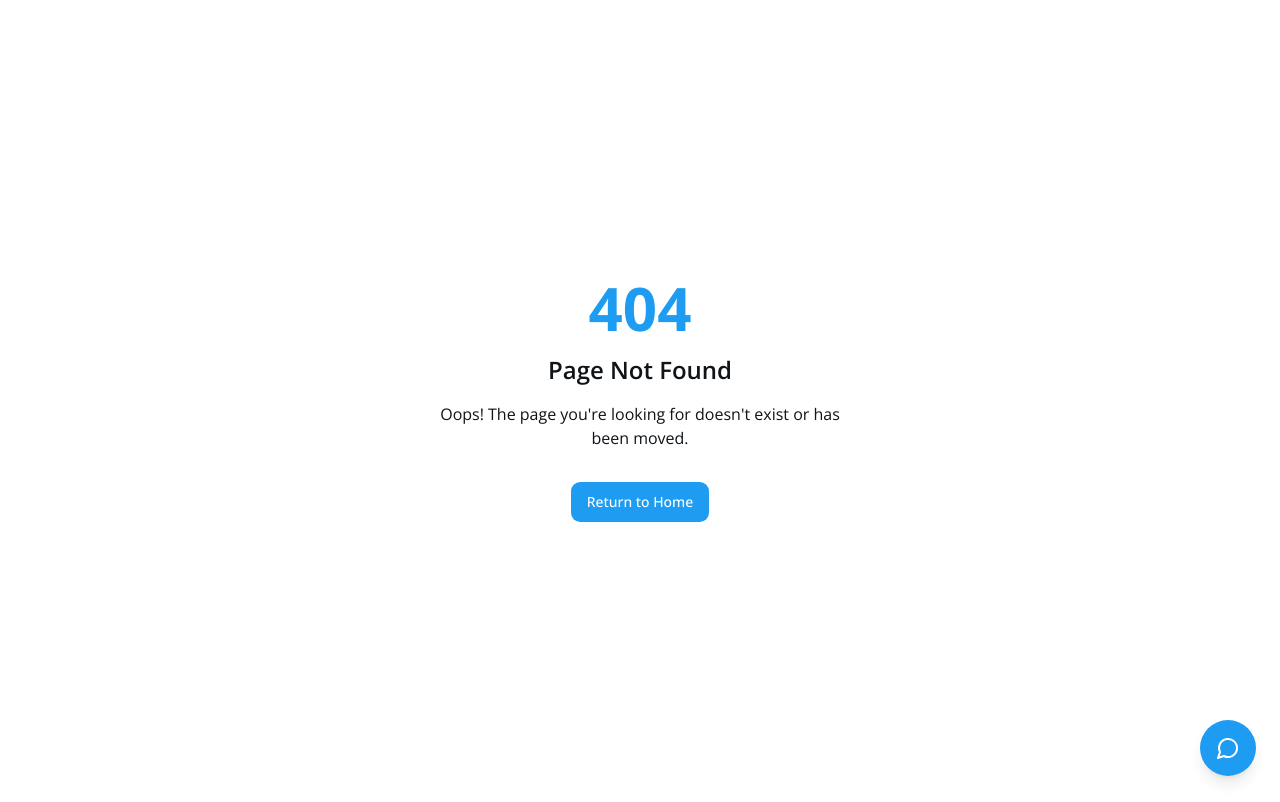
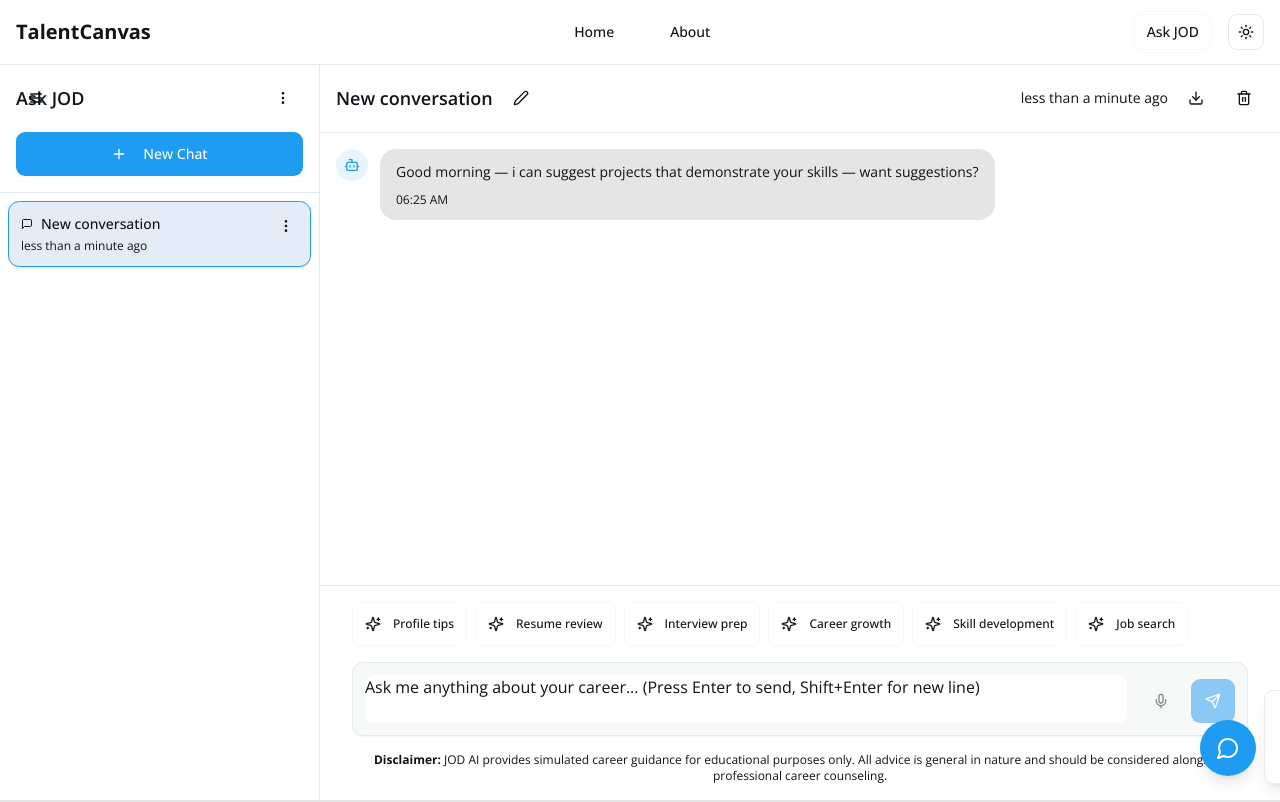
Before and after one commit to jod-dev-saas/talent-canvas-90, a React (Vite) app: page /ask-jod in a window 1280 px wide. Before the commit this address had no page. Shown: the top 802 px of the page. Built offline with nearby package versions, Linux system fonts and the light colour scheme.

Commit message:
Fix: Polish Ask JOD chat feature

```diff
--- a/src/App.tsx
+++ b/src/App.tsx
@@ -13,6 +13,7 @@ import Candidate from "./pages/Candidate";
 import Company from "./pages/Company";
 import ResumeBuilder from "./pages/ResumeBuilder";
 import ATSChecker from "./pages/ATSChecker";
+import AskJod from "./pages/AskJod";
 import NotFound from "./pages/NotFound";
 
 const queryClient = new QueryClient();
@@ -42,6 +43,7 @@ const App = () => (
               <Route path="/company" element={<Company />} />
               <Route path="/resume-builder" element={<ResumeBuilder />} />
               <Route path="/ats-checker" element={<ATSChecker />} />
+              <Route path="/ask-jod" element={<AskJod />} />
               {/* ADD ALL CUSTOM ROUTES ABOVE THE CATCH-ALL "*" ROUTE */}
               <Route path="*" element={<NotFound />} />
             </Routes>
--- a/src/components/AskJodComposer.tsx
+++ b/src/components/AskJodComposer.tsx
@@ -95,7 +95,8 @@ export function AskJodComposer({ onSendMessage, disabled = false }: AskJodCompos
                 size="sm"
                 onClick={() => handleQuickReply(reply)}
                 disabled={isSending || disabled}
-                className="text-xs"
+                className="text-xs min-h-[44px] px-3"
+                aria-label={`Quick reply: ${reply}`}
               >
                 <Sparkles className="mr-1 h-3 w-3" />
                 {reply}
@@ -114,8 +115,9 @@ export function AskJodComposer({ onSendMessage, disabled = false }: AskJodCompos
                 onChange={(e) => setMessage(e.target.value)}
                 onKeyDown={handleKeyPress}
                 placeholder="Ask me anything about your career... (Press Enter to send, Shift+Enter for new line)"
-                className="min-h-[44px] max-h-[120px] resize-none border-0 shadow-none focus-visible:ring-0 p-0"
+                className="min-h-[44px] max-h-[120px] resize-none border-0 shadow-none focus-visible:ring-0 p-0 text-base"
                 disabled={isSending || disabled}
+                aria-label="Type your message"
               />
             </div>
 
@@ -124,9 +126,10 @@ export function AskJodComposer({ onSendMessage, disabled = false }: AskJodCompos
               <Button
                 variant="ghost"
                 size="sm"
-                className="h-10 w-10"
+                className="h-11 w-11 min-h-[44px]"
                 disabled={true} // TODO: Enable when voice input is implemented
                 title="Voice input (coming soon)"
+                aria-label="Voice input (coming soon)"
               >
                 <Mic className="h-4 w-4" />
               </Button>
@@ -136,7 +139,8 @@ export function AskJodComposer({ onSendMessage, disabled = false }: AskJodCompos
                 onClick={handleSend}
                 disabled={!message.trim() || isSending || disabled}
                 size="sm"
-                className="h-10 w-10"
+                className="h-11 w-11 min-h-[44px]"
+                aria-label="Send message"
               >
                 <Send className="h-4 w-4" />
               </Button>
@@ -144,8 +148,9 @@ export function AskJodComposer({ onSendMessage, disabled = false }: AskJodCompos
           </div>
         </Card>
 
-        <div className="text-xs text-muted-foreground text-center">
-          JOD AI can make mistakes. All advice is for educational purposes only.
+        <div className="text-xs text-muted-foreground text-center px-4">
+          <strong>Disclaimer:</strong> JOD AI provides simulated career guidance for educational purposes only.
+          All advice is general in nature and should be considered alongside professional career counseling.
         </div>
       </div>
     </div>
--- a/src/components/AskJodSidebar.tsx
+++ b/src/components/AskJodSidebar.tsx
@@ -96,8 +96,9 @@ export function AskJodSidebar({
 
         <Button
           onClick={onNewChat}
-          className="w-full"
+          className="w-full min-h-[44px]"
           size="sm"
+          aria-label="Start new conversation"
         >
           <Plus className="mr-2 h-4 w-4" />
           New Chat
--- a/src/components/Header.tsx
+++ b/src/components/Header.tsx
@@ -146,8 +146,21 @@ export function Header() {
               </Badge>
             )}
 
-            {/* Ask JOD Button - Always visible */}
-            <Button variant="outline" size="sm" asChild>
+            {/* Ask JOD Button - Always visible with prefetch */}
+            <Button
+              variant="outline"
+              size="sm"
+              asChild
+              onMouseEnter={() => {
+                // Prefetch Ask JOD on hover
+                if (typeof window !== 'undefined') {
+                  const link = document.createElement('link');
+                  link.rel = 'prefetch';
+                  link.href = '/ask-jod';
+                  document.head.appendChild(link);
+                }
+              }}
+            >
               <Link to="/ask-jod">Ask JOD</Link>
             </Button>
 
--- a/src/index.css
+++ b/src/index.css
@@ -203,6 +203,47 @@ All colors MUST be HSL.
     outline: 2px solid hsl(var(--ring));
     outline-offset: 2px;
   }
+
+  /* Chat-specific utilities */
+  .message-bubble-enter {
+    opacity: 0;
+    transform: translateY(10px) scale(0.95);
+  }
+
+  .message-bubble-enter-active {
+    opacity: 1;
+    transform: translateY(0) scale(1);
+    transition: all 0.3s ease-out;
+  }
+
+  .line-clamp-2 {
+    overflow: hidden;
+    display: -webkit-box;
+    -webkit-box-orient: vertical;
+    -webkit-line-clamp: 2;
+  }
+
+  .custom-scrollbar {
+    scrollbar-width: thin;
+    scrollbar-color: hsl(var(--muted-foreground)) transparent;
+  }
+
+  .custom-scrollbar::-webkit-scrollbar {
+    width: 6px;
+  }
+
+  .custom-scrollbar::-webkit-scrollbar-track {
+    background: transparent;
+  }
+
+  .custom-scrollbar::-webkit-scrollbar-thumb {
+    background: hsl(var(--muted-foreground) / 0.3);
+    border-radius: 3px;
+  }
+
+  .custom-scrollbar::-webkit-scrollbar-thumb:hover {
+    background: hsl(var(--muted-foreground) / 0.6);
+  }
 }
 
 @keyframes fadeIn {
--- a/src/pages/AskJod.tsx
+++ b/src/pages/AskJod.tsx
@@ -19,6 +19,7 @@
 import { useState, useEffect, useRef } from "react";
 import { Header } from "@/components/Header";
 import { Footer } from "@/components/Footer";
+import { Button } from "@/components/ui/button";
 import { AskJodSidebar } from "@/components/AskJodSidebar";
 import { AskJodMain } from "@/components/AskJodMain";
 import { AskJodComposer } from "@/components/AskJodComposer";
@@ -50,6 +51,9 @@ export default function AskJod() {
 
   // Load data on mount
   useEffect(() => {
+    // Client-side only guards
+    if (typeof window === 'undefined') return;
+
     const role = localStorage.getItem('jod_role') as 'candidate' | 'company' | null;
     setUserRole(role);
 
@@ -66,26 +70,61 @@ export default function AskJod() {
           }))
         }));
         setConversations(parsedChats);
+
+        // If there are no conversations, create initial greeting
+        if (parsedChats.length === 0) {
+          // Wait a tick to ensure component is mounted
+          setTimeout(() => {
+            createNewConversation();
+          }, 100);
+        }
       } catch (error) {
         console.error('Failed to load conversations:', error);
         setConversations([]);
+        // Create initial conversation on error
+        setTimeout(() => {
+          createNewConversation();
+        }, 100);
       }
+    } else {
+      // No saved chats, create initial conversation
+      setTimeout(() => {
+        createNewConversation();
+      }, 100);
     }
   }, []);
 
   // Save conversations when they change
   useEffect(() => {
+    if (typeof window === 'undefined') return;
+
     if (conversations.length > 0) {
-      localStorage.setItem('jod_chats_v1', JSON.stringify(conversations));
+      try {
+        localStorage.setItem('jod_chats_v1', JSON.stringify(conversations));
+      } catch (error) {
+        console.error('Failed to save conversations:', error);
+        toast({
+          title: "Storage Error",
+          description: "Could not save conversation. Please check your browser storage.",
+          variant: "destructive"
+        });
+      }
     }
-  }, [conversations]);
+  }, [conversations, toast]);
 
-  // Auto-scroll to bottom when messages change
+  // Auto-scroll to bottom when messages change (with reduced motion support)
   useEffect(() => {
-    messagesEndRef.current?.scrollIntoView({ behavior: 'smooth' });
+    if (messagesEndRef.current) {
+      const prefersReducedMotion = window.matchMedia('(prefers-reduced-motion: reduce)').matches;
+      messagesEndRef.current.scrollIntoView({
+        behavior: prefersReducedMotion ? 'auto' : 'smooth'
+      });
+    }
   }, [currentConversation?.messages]);
 
   const createNewConversation = () => {
+    if (typeof window === 'undefined') return;
+
     const now = new Date();
     const greeting = generateTimeBasedGreeting();
 
@@ -131,6 +170,8 @@ export default function AskJod() {
   };
 
   const clearAllConversations = () => {
+    if (typeof window === 'undefined') return;
+
     setConversations([]);
     setCurrentConversation(null);
     localStorage.removeItem('jod_chats_v1');
@@ -147,6 +188,11 @@ export default function AskJod() {
         ? { ...c, title: newTitle, updated_at: new Date() }
         : c
     ));
+
+    // Update current conversation if it matches
+    if (currentConversation?.id === conversationId) {
+      setCurrentConversation(prev => prev ? { ...prev, title: newTitle, updated_at: new Date() } : null);
+    }
   };
 
   const sendMessage = async (text: string) => {
@@ -269,7 +315,7 @@ export default function AskJod() {
     <div className="min-h-screen bg-background">
       <Header />
 
-      <main className="pt-16 h-screen flex">
+      <main className="pt-16 h-screen flex overflow-hidden">
         <AskJodSidebar
           conversations={conversations}
           currentConversation={currentConversation}
@@ -283,7 +329,7 @@ export default function AskJod() {
           onImport={importConversations}
         />
 
-        <div className="flex-1 flex flex-col overflow-hidden">
+        <div className="flex-1 flex flex-col min-w-0">
           {currentConversation ? (
             <>
               <AskJodMain
@@ -299,20 +345,21 @@ export default function AskJod() {
               />
             </>
           ) : (
-            <div className="flex-1 flex items-center justify-center">
-              <div className="text-center space-y-4">
+            <div className="flex-1 flex items-center justify-center p-4">
+              <div className="text-center space-y-4 max-w-md">
                 <h2 className="text-2xl font-semibold text-muted-foreground">
                   Welcome to Ask JOD
                 </h2>
                 <p className="text-muted-foreground">
-                  Start a new conversation to get career guidance
+                  Start a new conversation to get career guidance and advice from our AI assistant.
                 </p>
-                <button
+                <Button
                   onClick={createNewConversation}
-                  className="px-4 py-2 bg-primary text-primary-foreground rounded-md hover:bg-primary/90"
+                  size="lg"
+                  className="min-h-[44px]"
                 >
                   Start New Conversation
-                </button>
+                </Button>
               </div>
             </div>
           )}
```
